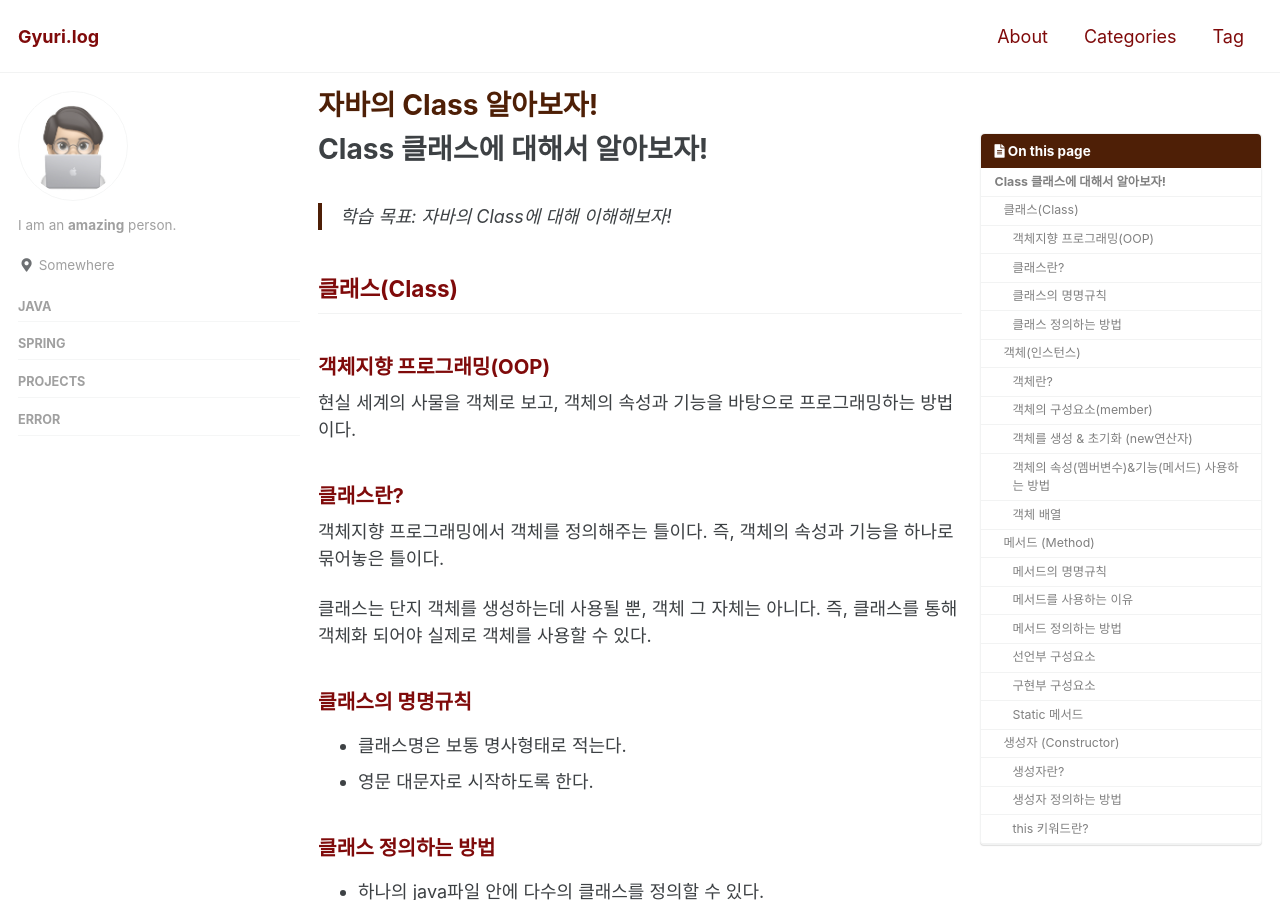
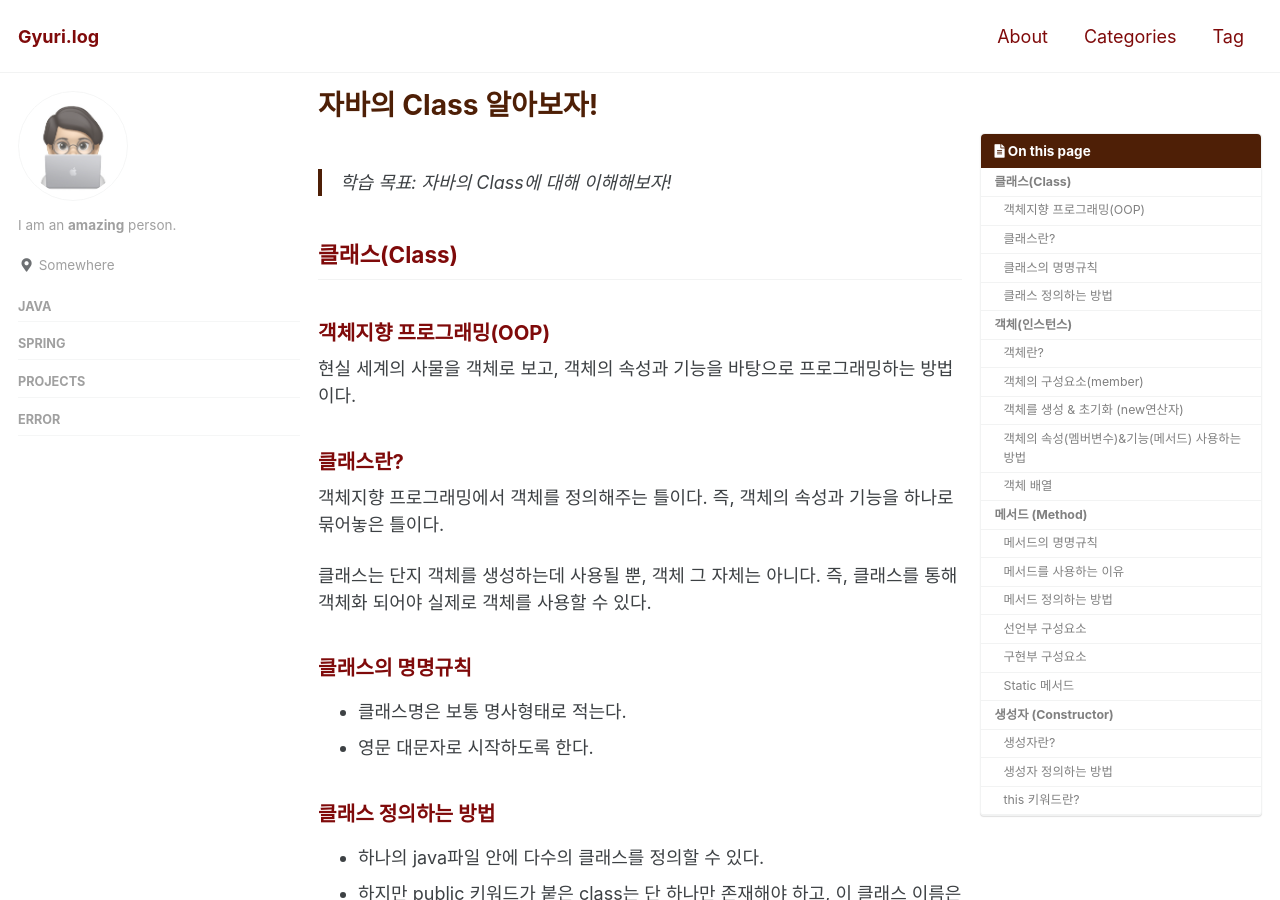
Before and after one commit to gyuripk/blog, a Jekyll site: the page built from _posts/2021-04-03-Class.md, in a window 1280 px wide and 900 px high. Built offline with Jekyll 4.4.1, drawn with Linux system fonts in a browser that asks for light colours; cached includes are drawn as plain includes.

Commit message:
Update 2021-04-03-Class.md

```diff
--- a/_posts/2021-04-03-Class.md
+++ b/_posts/2021-04-03-Class.md
@@ -3,8 +3,6 @@ layout: single
 title: "자바의 Class 알아보자!"
 category: Java
 ---
-
-# Class 클래스에 대해서 알아보자!
 
 > 학습 목표: 자바의 Class에 대해 이해해보자!
 
```
